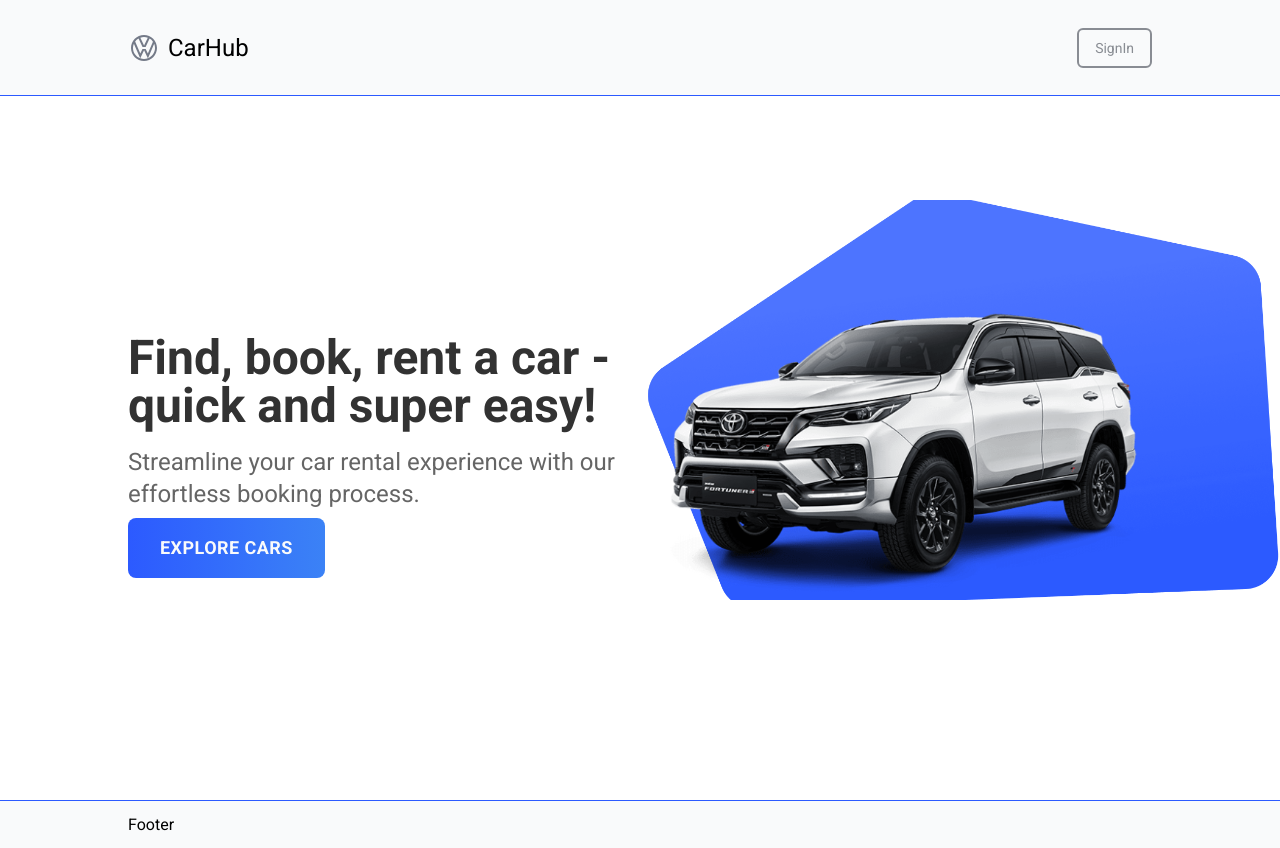
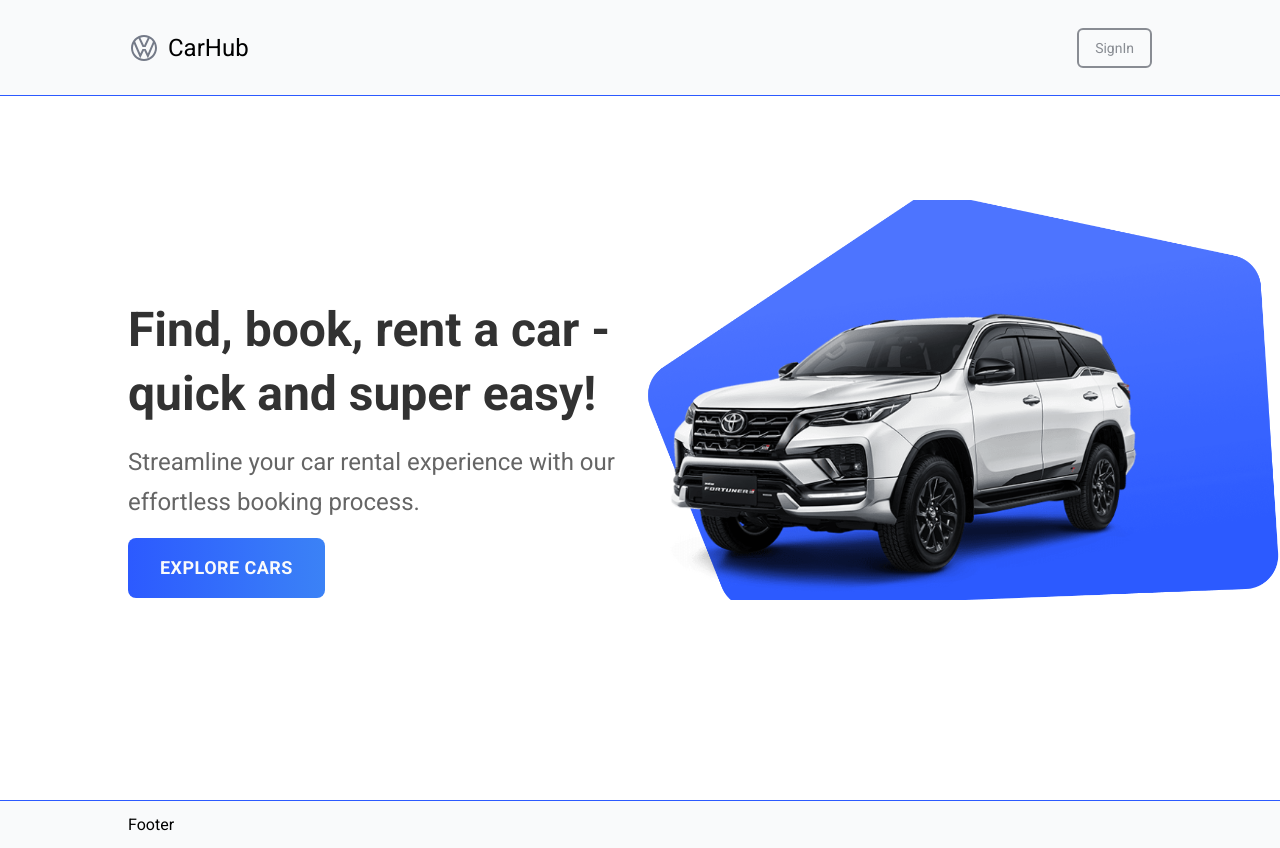
Before and after one commit to SiegfriedBz/Nextjs-CarHub, a Next.js app: page / in a window 1280 px wide. Built offline with nearby package versions, Linux system fonts and the light colour scheme; no server answers.

Commit message:
update Hero css

```diff
--- a/app/globals.css
+++ b/app/globals.css
@@ -35,7 +35,7 @@ body {
   }
 
   .hero-bg {
-    @apply absolute bottom-[6rem] left-0 right-0 h-[33%] w-full translate-y-1/2 bg-[url('/hero-bg.png')] bg-cover bg-center bg-no-repeat md:left-1/2 md:top-1/2 md:h-1/2 md:w-1/2 md:-translate-y-1/2;
+    @apply absolute bottom-0 left-0 right-0 h-[33%] w-full translate-y-1/2 bg-[url('/hero-bg.png')] bg-cover bg-center bg-no-repeat sm:bottom-[6rem] sm:h-1/2 md:left-1/2 md:top-1/2 md:h-1/2 md:w-1/2 md:-translate-y-1/2;
   }
 
   .btn {
--- a/components/Hero.tsx
+++ b/components/Hero.tsx
@@ -23,17 +23,17 @@ const Hero = () => {
     >
       {/* HERO TEXT CONTAINER */}
       <div className='md:w-1/2'>
-        <h1 className={twMerge('h1', 'opacity-80')}>
+        <h1 className={twMerge('h1', 'opacity-80 md:leading-[4rem]')}>
           Find, book, rent a car - quick and super easy!
         </h1>
-        <h2 className={twMerge('h2', 'opacity-60')}>
+        <h2 className={twMerge('h2', 'opacity-60 md:leading-10')}>
           Streamline your car rental experience with our effortless booking
           process.
         </h2>
 
         <CustomButton
           content='Explore cars'
-          className='btn-large btn-gradient gap-4'
+          className='btn-large btn-gradient my-4 gap-4'
           handleClick={scrollToTop}
         />
       </div>
```
